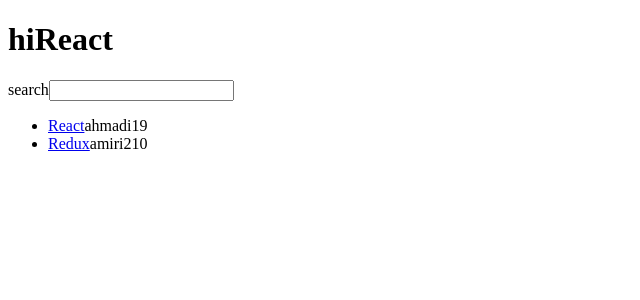
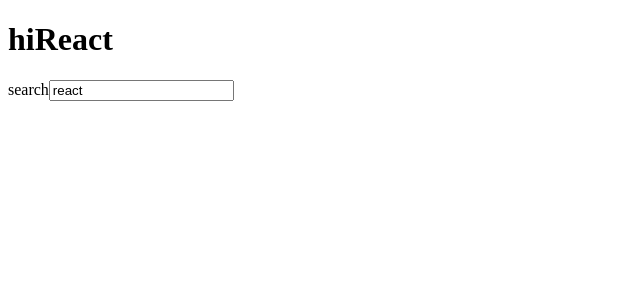
Before and after one commit to enbehzadi/stories, a React (Vite) app: page / in a window 1280 px wide. Shown: the top 300 px of the page, without its empty margins (0-640 px from the left). Built offline with nearby package versions, Linux system fonts and the light colour scheme.

Commit message:
controlled componend

```diff
--- a/src/App.jsx
+++ b/src/App.jsx
@@ -1,12 +1,12 @@
 import Search from "./components/Search";
 import List from "./components/List";
 import Item from "./components/Item";
+import { useState } from "react";
 const title = "Hello Programmer";
 const welcome = {
   greeting: "hi",
   title: "React",
 };
-
 
 
 const App=()=> {
@@ -28,14 +28,24 @@
       points: 10,
     },
   ];
+
+  const [searchTerm,setSearchTerm] =useState('react');
+  const handlerSearch=(event)=>{
+    console.log(event.target.value);
+    setSearchTerm(event.target.value);
+  }
+
+  const searchedStories=stories.filter((story)=>
+    story.title.includes(searchTerm));
+
   return (
     <div>
       <h1>
         {welcome.greeting}
         {welcome.title}
       </h1>
-      <Search/>
-     <List list={stories}/>
+      <Search Search={searchTerm} onSearch={handlerSearch}/>
+     <List list={searchedStories}/>
     </div>
   );
 }
--- a/src/components/Search.jsx
+++ b/src/components/Search.jsx
@@ -1,11 +1,23 @@
-const Search=()=>{
+import { useState } from "react";
+
+const Search=(props)=>{
+  //let searchTerm='';
+  // const [searchTerm,setSearchTerm] =useState('');
+
   const handelChange=(event)=>{
-    console.log(event.target.value);
+    // console.log(event.target.value);
+    // setSearchTerm(event.target.value);
+    props.onSearch(event);
+    //searchTerm=event.target.value;
   }
+
   return(
     <div>
       <label htmlFor="search">search</label>
-      <input type="text"  onChange={handelChange} id="search"></input>
+      <input type="text"  onChange={handelChange} id="search" value={props.Search}></input>
+      {/* <p>
+        searching for <strong>{searchTerm}</strong>
+      </p> */}
     </div>
   )
 }
```
